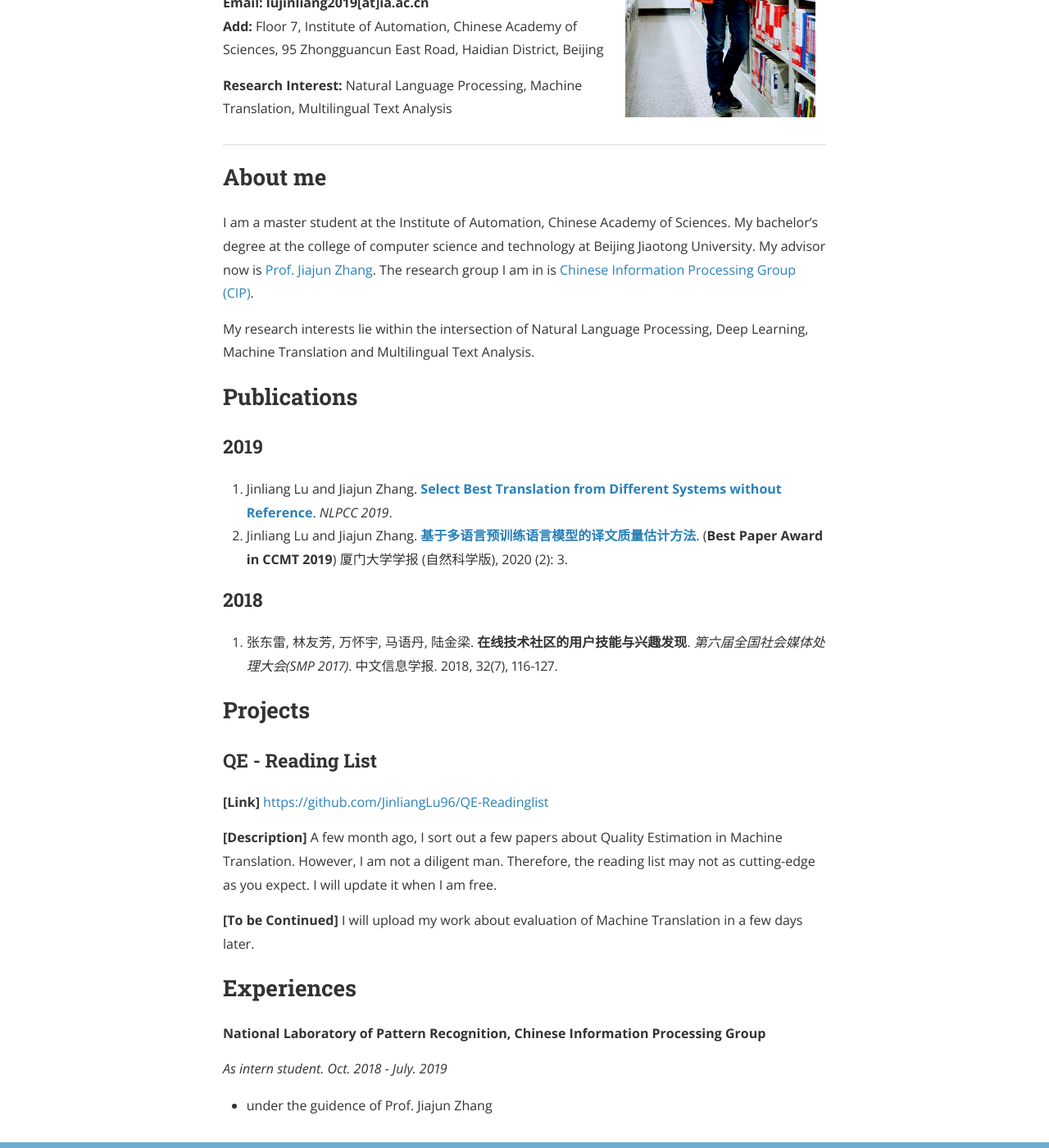
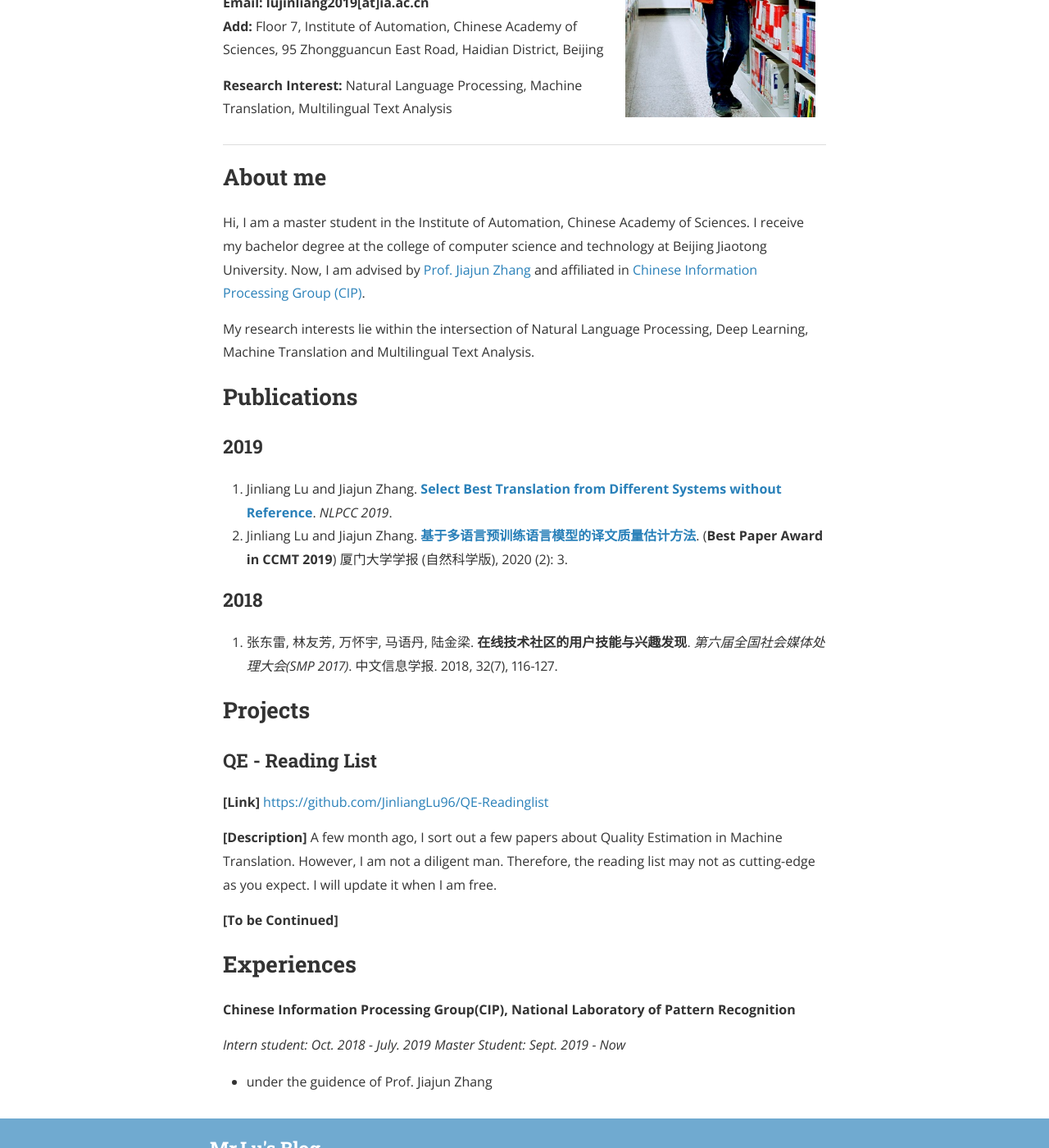
Before and after one commit to JinliangLu96/JinliangLu96.github.io, a Jekyll site: the page built from about.md, in a window 1280 px wide and 1400 px high, scrolled down 532 px. Shown: the whole window at 82% size. Built offline with Jekyll 4.4.1, drawn with Linux system fonts in a browser that asks for light colours; nearby versions of some CDN libraries.

Commit message:
Update about.md

```diff
--- a/about.md
+++ b/about.md
@@ -9,7 +9,7 @@ permalink: /about/
   <tr>
     <td width="65%">
       <p><br><b>Master Student</b>
-      <br>Research Group of Natural Language Processing,
+      <br><a herf="http://www.nlpr.ia.ac.cn/cip/introduction.htm">Research Group of Natural Language Processing,</a>
       <br>National Laboratory of Pattern Recognition,
       <br>Institute of Automation, Chinese Academy of Sciences, Beijing, China</p>
       <p><b></b></p>
@@ -26,7 +26,7 @@ permalink: /about/
 
 ## About me
 
-I am a master student at the Institute of Automation, Chinese Academy of Sciences. My bachelor's degree at the college of computer science and technology at Beijing Jiaotong University. My advisor now is [Prof. Jiajun Zhang](http://www.nlpr.ia.ac.cn/cip/jjzhang.htm). The research group I am in is [Chinese Information Processing Group (CIP)](http://www.nlpr.ia.ac.cn/cip/introduction.htm).
+Hi, I am a master student in the Institute of Automation, Chinese Academy of Sciences. I receive my bachelor degree at the college of computer science and technology at Beijing Jiaotong University. Now, I am advised by [Prof. Jiajun Zhang](http://www.nlpr.ia.ac.cn/cip/jjzhang.htm) and  affiliated in [Chinese Information Processing Group (CIP)](http://www.nlpr.ia.ac.cn/cip/introduction.htm).
 
 My research interests lie within the intersection of Natural Language Processing, Deep Learning, Machine Translation and Multilingual Text Analysis.
 
@@ -48,11 +48,12 @@ My research interests lie within the intersection of Natural Language Processing
 
 **[Description]** A few month ago, I sort out a few papers about Quality Estimation in Machine Translation. However, I am not a diligent man. Therefore, the reading list may not as cutting-edge as you expect. I will update it when I am free.
 
-**[To be Continued]** I will upload my work about evaluation of Machine Translation in a few days later.
+**[To be Continued]**
 
 ## Experiences
-**National Laboratory of Pattern Recognition, Chinese Information Processing Group**
+**Chinese Information Processing Group(CIP), National Laboratory of Pattern Recognition**
 
-*As intern student. Oct. 2018 - July. 2019*
+*Intern student: Oct. 2018 - July. 2019*
+*Master Student: Sept. 2019 - Now*
 
 * under the guidence of Prof. Jiajun Zhang
```
